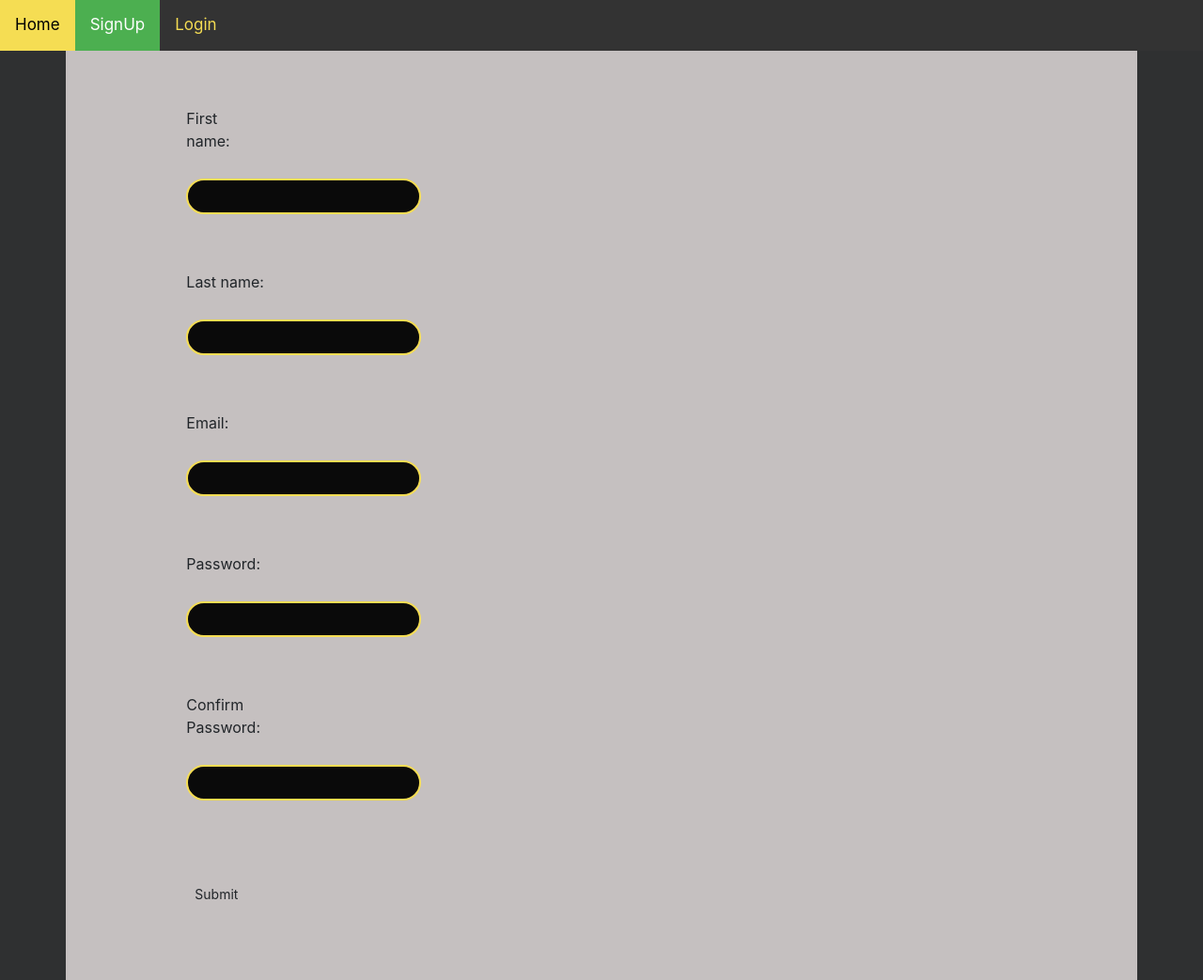
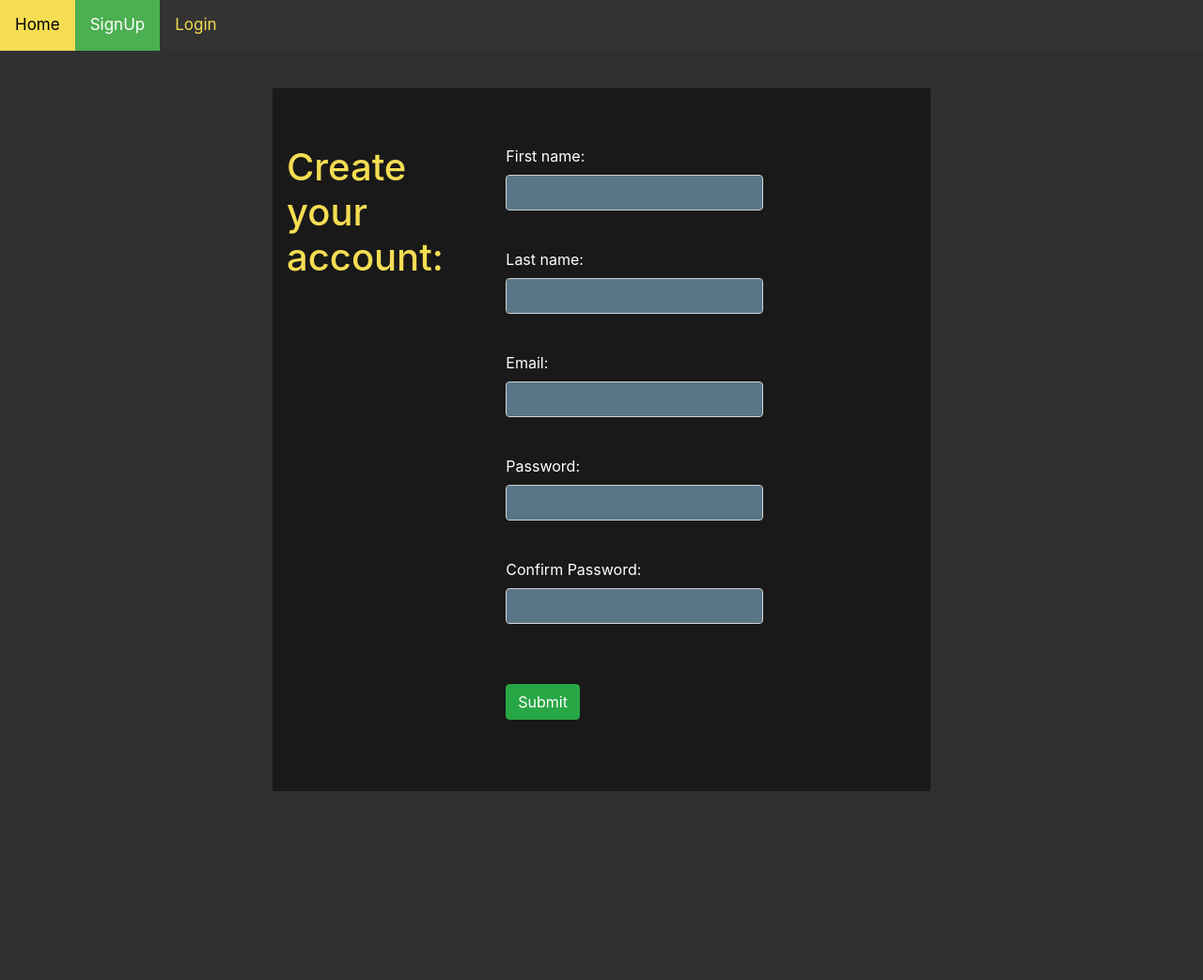
Before and after one commit to FedericoColonna/web-project, a PHP site: page /signuppage.php in a window 1280 px wide. Shown: the whole page at 94% size. After the commit the page ends 842 px from the top, so only its background shows below. Run offline with PHP 8.4, Linux system fonts and the light colour scheme.

Commit message:
updated login/signup front

```diff
--- a/signuppage.php
+++ b/signuppage.php
@@ -22,31 +22,33 @@ integrity="sha384-ho+j7jyWK8fNQe+A12Hb8AhRq26LrZ/JpcUGGOn+Y7RsweNrtN/tE3MoK7ZeZD
 <div id= "mydiv" class="container">
     <div class="input-group">
         <div class="row">
-            <div class="col-sm-4"></div>
+            <div class="col-sm-4">
+                <h1>Create your account:</h1>
+            </div>
             <div class="col-sm-4">
                 <form id="myform" action="/back_end/registration.php" method="POST">
                     <div class="form-group">
-                        <label for="firstname">First name:</label><br>
+                        <label class="label" for="firstname">First name:</label><br>
                         <input class="form-control"type="text" id="firstname" name="firstname"><br>
                     </div>
                     <div class="form-group">
-                        <label for="lastname">Last name:</label><br>
+                        <label class="label" for="lastname">Last name:</label><br>
                         <input class="form-control" type="text" id="lastname" name="lastname"><br>
                     </div>
                     <div class="form-group">
-                        <label for="email">Email:</label><br>
+                        <label class="label" for="email">Email:</label><br>
                         <input class="form-control" type="email" id="email" name="email"><br>
                     </div>
                     <div class="form-group">
-                        <label for="pass">Password:</label><br>
+                        <label class="label" for="pass">Password:</label><br>
                         <input class="form-control" type="password" id="pass" name="pass"><br>
                     </div>
                     <div class="form-group">
-                        <label for="password">Confirm Password:</label><br>
+                        <label class="label" for="password">Confirm Password:</label><br>
                         <input class="form-control" type="password" id="confirm" name="confirm"><br><br>
                     </div>
                     <div class="form-group">
-                        <input type="submit" class="btn btn-sm" value="Submit" name="submit">
+                        <input type="submit" class="btn btn-success" value="Submit" name="submit">
                     </div>
                 </form>
             </div>
--- a/signupstyle.css
+++ b/signupstyle.css
@@ -121,30 +121,56 @@ p {
 }
 
 .form-control {
-    border: 0;
-    background-color: #0a0a0a;
-    background: #0a0a0a;
+
+    color: black;
+    background-color: rgb(90, 117, 134);
+    width: auto;
+
+}
+.loginfield{
+    position: relative;
     display: block;
-    margin: 20px auto;
-    text-align: center;
-    border: 2px solid #f5dd53;
-    padding: 10px 10px;
-    width: 250px;
-    outline: none;
-    color: white;
-    border-radius: 24px;
-    transition: 0.25s
-}
-
-
-.form-control:focus {
-    width: 270px;
-    border-color: #fafffc;
-    background-color: #0a0a0a;
-    color:white;
+    margin : 0 auto;
+    color: black;
+    background-color: rgb(90, 117, 134);
+    width: auto;
+    border-radius: 10px;
 
 
 }
+.form-control:focus {
+    background-color: rgb(90, 117, 134);
+    color:white;
+    font-weight: bold;
+    border-color: rgb(245, 221, 83);
+    border-bottom: 5px solid rgb(245, 221, 83);
+}
+
+.loginfield:focus{
+
+    background-color: rgb(90, 117, 134);
+    color:white;
+    font-weight: bold;
+    border-color: rgb(245, 221, 83);
+    border-bottom: 5px solid rgb(245, 221, 83);
+
+
+}
+::-webkit-input-placeholder { /* Edge */
+    color:white;
+    font-weight: bold;
+  }
+
+  :-ms-input-placeholder { /* Internet Explorer 10-11 */
+    color: white;
+    font-weight: bold;
+  }
+
+  ::placeholder {
+    color: white;
+    font-weight: bold;
+  }
+
 
 .bn {
     text-decoration: underline;
@@ -154,12 +180,10 @@ p {
     cursor: pointer;
 }
 
-.form-check-input {
-    margin-top: 8px !important;
-}
 
 .btn-block {
     border: 0;
+    color: white;
     background-color: #0a0a0a;
     background: #0a0a0a;
     display: block;
@@ -181,12 +205,7 @@ p {
     background: #2ecc71;
 
 }
-.btn-block i{
 
-    color: white;
-    text-align: center;
-
-}
 
 
 small {
@@ -224,11 +243,23 @@ small {
 /*SIGN UP STYLE*/
 
 #mydiv{
-
-    width: 100%;
-    background-color: #c5c0c0;
+    margin-top: 40px;
+    width: 700px;
+    background-color: #191919;
     padding-top: 60px;
     padding-bottom: 60px;
 
+}
+#mydiv h1{
+
+    color:  rgb(245, 221, 83);
 
 }
+
+.label{
+
+    color: white;
+
+
+
+}
```
Also changed, not shown: loginpage.php (+4 -4 lines).
